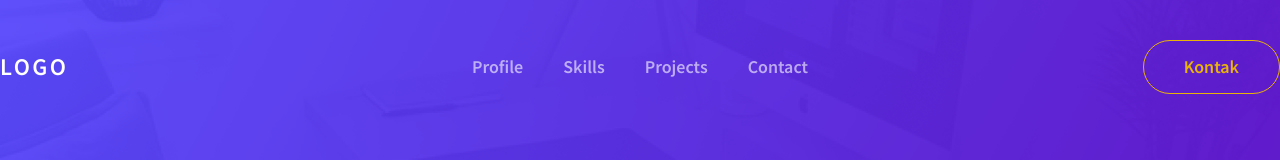
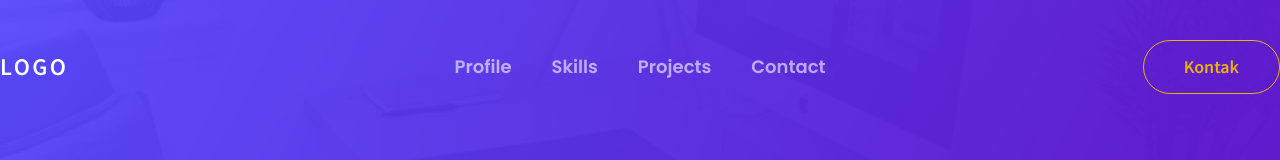
Before and after one commit to AlvinzYusuf/first-next-tailwind, a Next.js app: page / in a window 1280 px wide. Shown: the top 160 px of the page. Built offline with nearby package versions, Linux system fonts and the light colour scheme.

Commit message:
complete hero sectionn

```diff
--- a/components/Nav.js
+++ b/components/Nav.js
@@ -4,7 +4,7 @@ import classNames from "classnames";
 
 function Nav({ scheme, dir }) {
   const dirs = {
-    horizontal: "justify-center space-x-10",
+    horizontal: "justify-center space-x-10 font-poppins",
     vertical: "flex-col space-y-6",
   };
 
```
